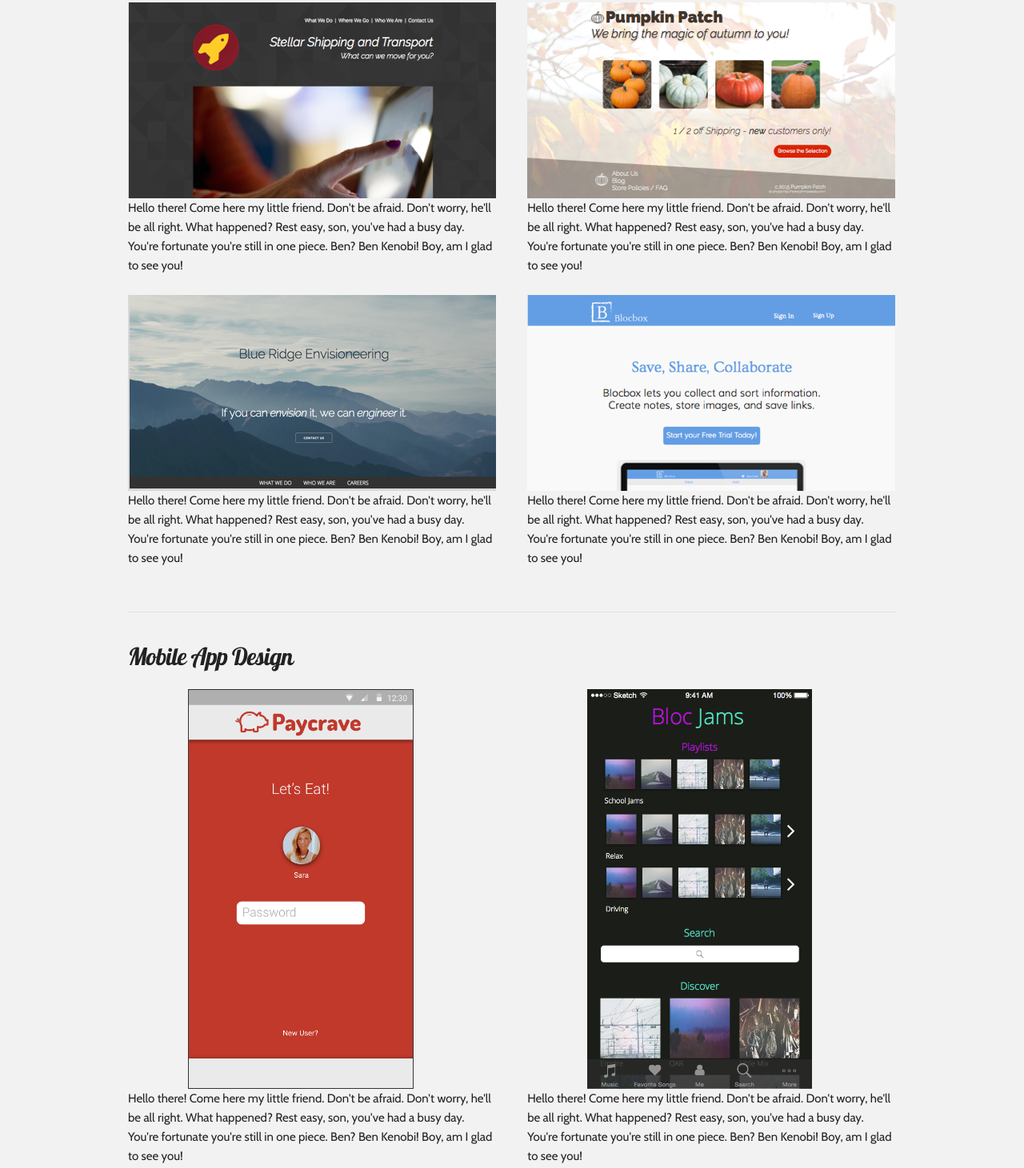
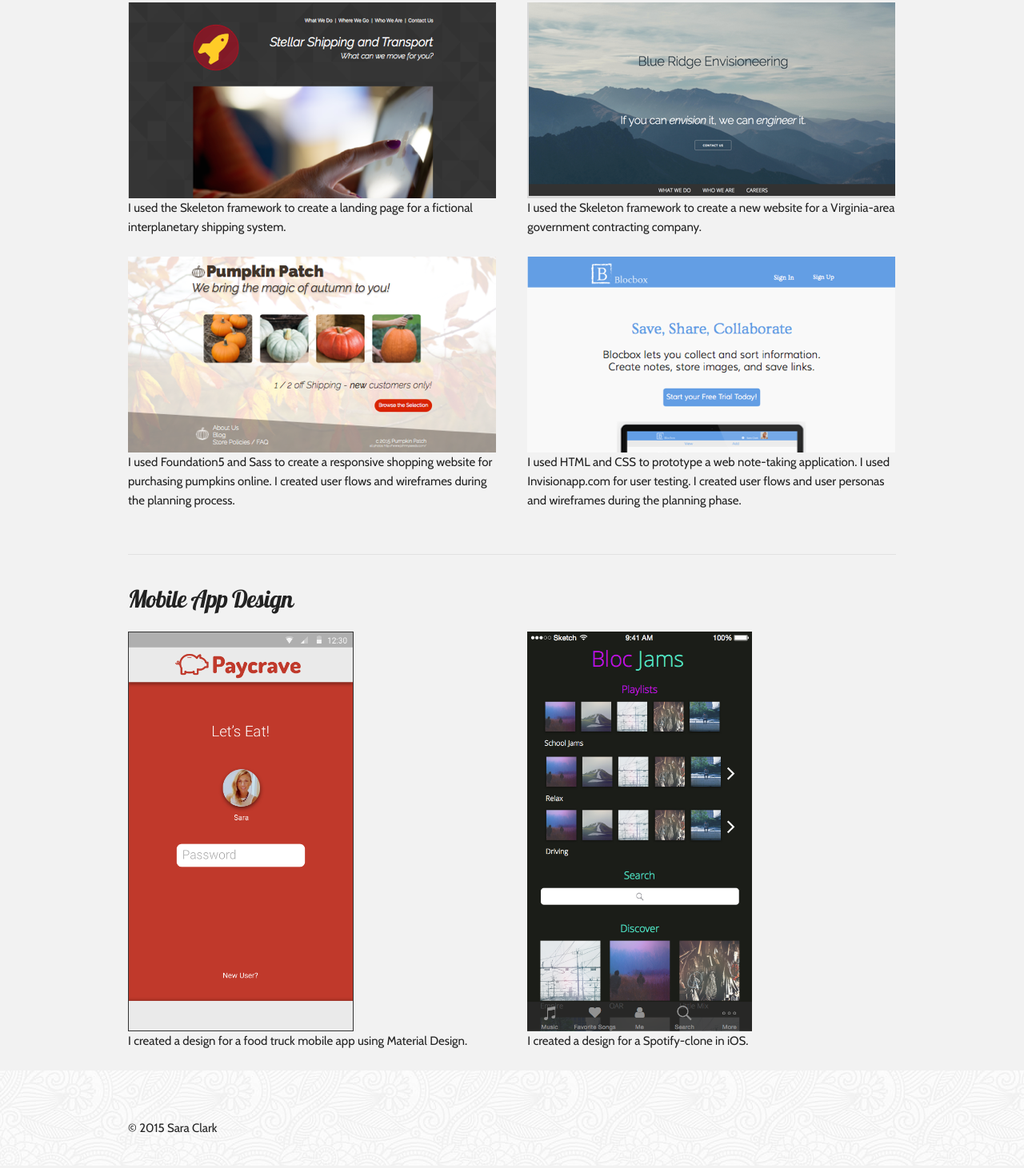
Before and after one commit to saraguittarclark/portfolio-website, a plain HTML site: page design.html in a window 1280 px wide. Shown: the part 150-1611 px from the top of the page at 80% size. Drawn offline with nearby package versions, Linux system fonts and the light colour scheme.

Commit message:
resume page and links

```diff
--- a/assets/sass/components/_structure.scss
+++ b/assets/sass/components/_structure.scss
@@ -102,9 +102,9 @@ body {
 
 .mobile {
 	height: 500px;
-	@media (min-width: 1000px) {
-		margin-left: 75px;
-	}
+	// @media (min-width: 1000px) {
+	// 	margin-left: 75px;
+	// }
 }
 
 .movedown {
--- a/design.html
+++ b/design.html
@@ -40,24 +40,24 @@
 		<div class="container">
 			<div class="row">
 				<div class="one-half column">
-						<img class="u-max-full-width" src="assets/css/images/mini/again2/sshipping.png" alt="Stellar Shipping"/>
-						<p>Hello there! Come here my little friend. Don't be afraid. Don't worry, he'll be all right. What happened? Rest easy, son, you've had a busy day. You're fortunate you're still in one piece. Ben? Ben Kenobi! Boy, am I glad to see you!</p>
+					<a href="http://saraguittarclark.github.io/product_showcase/"><img class="u-max-full-width" src="assets/css/images/mini/again2/sshipping.png" alt="Stellar Shipping"/></a>
+					<p>I used the Skeleton framework to create a landing page for a fictional interplanetary shipping system.</p>
 				</div><!--/6-->
 				<div class="one-half column">
-						<img class="u-max-full-width" src="assets/css/images/mini/again2/pumpkin patch.png" alt="Pumpkin Patch"/>
-						<p>Hello there! Come here my little friend. Don't be afraid. Don't worry, he'll be all right. What happened? Rest easy, son, you've had a busy day. You're fortunate you're still in one piece. Ben? Ben Kenobi! Boy, am I glad to see you!</p>
+					<a href="http://saraguittarclark.github.io/bre-landing-page/"><img class="u-max-full-width" src="assets/css/images/mini/again2/BRE.png" alt="BRE"/></a>
+					<p>I used the Skeleton framework to create a new website for a Virginia-area government contracting company.</p>
 				</div><!--/6-->
 			</div><!--/row-->
 		</div><!--/container-->
 		<div class="container">
 			<div class="row">
 				<div class="one-half column">
-					<img class="u-max-full-width" src="assets/css/images/mini/again2/BRE.png" alt="BRE"/>
-					<p>Hello there! Come here my little friend. Don't be afraid. Don't worry, he'll be all right. What happened? Rest easy, son, you've had a busy day. You're fortunate you're still in one piece. Ben? Ben Kenobi! Boy, am I glad to see you!</p>
+						<a href="http://saraguittarclark.github.io/pumpkin_patch"><img class="u-max-full-width" src="assets/css/images/mini/again2/pumpkin patch.png" alt="Pumpkin Patch"/></a>
+						<p>I used Foundation5 and Sass to create a responsive shopping website for purchasing pumpkins online. I created user flows and wireframes during the planning process.</p>
 				</div><!--/6-->
 				<div class="one-half column">
-					<img class="u-max-full-width" src="assets/css/images/mini/again2/blocbox.png" alt="Blocbox"/>
-					<p>Hello there! Come here my little friend. Don't be afraid. Don't worry, he'll be all right. What happened? Rest easy, son, you've had a busy day. You're fortunate you're still in one piece. Ben? Ben Kenobi! Boy, am I glad to see you!</p>
+					<a href="http://saraguittarclark.github.io/Blocbox/"><img class="u-max-full-width" src="assets/css/images/mini/again2/blocbox.png" alt="Blocbox"/></a>
+					<p>I used HTML and CSS to prototype a web note-taking application. I used Invisionapp.com for user testing. I created user flows and user personas and wireframes during the planning phase.</p>
 				</div><!--/6-->
 			</div><!--/row-->
 		</div><!--/container-->
@@ -71,11 +71,11 @@
 			<div class="row">
 				<div class="one-half column">
 					<img class="u-max-full-width mobile" id="border" src="assets/css/images/mini/paycrave-design.png" alt="Paycrave Design"/>
-					<p>Hello there! Come here my little friend. Don't be afraid. Don't worry, he'll be all right. What happened? Rest easy, son, you've had a busy day. You're fortunate you're still in one piece. Ben? Ben Kenobi! Boy, am I glad to see you!</p>
+					<p>I created a design for a food truck mobile app using Material Design.</p>
 				</div><!--/6-->
 				<div class="one-half column">
 					<img class="u-max-full-width mobile" src="assets/css/images/mini/blocjams-design.png" alt="BlocJams Design"/>
-					<p>Hello there! Come here my little friend. Don't be afraid. Don't worry, he'll be all right. What happened? Rest easy, son, you've had a busy day. You're fortunate you're still in one piece. Ben? Ben Kenobi! Boy, am I glad to see you!</p>
+					<p>I created a design for a Spotify-clone in iOS.</p>
 				</div><!--/6-->
 			</div><!--/row-->
 		</div><!--/container-->
```
Also changed, not shown: resume-sgclark.html (+1 -1 lines), assets/css/global.css.
